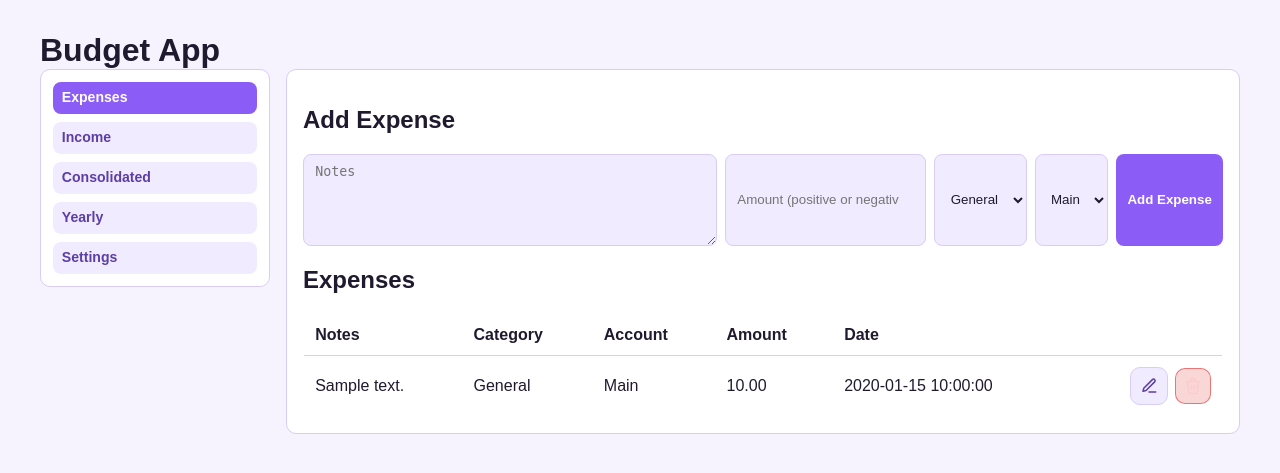
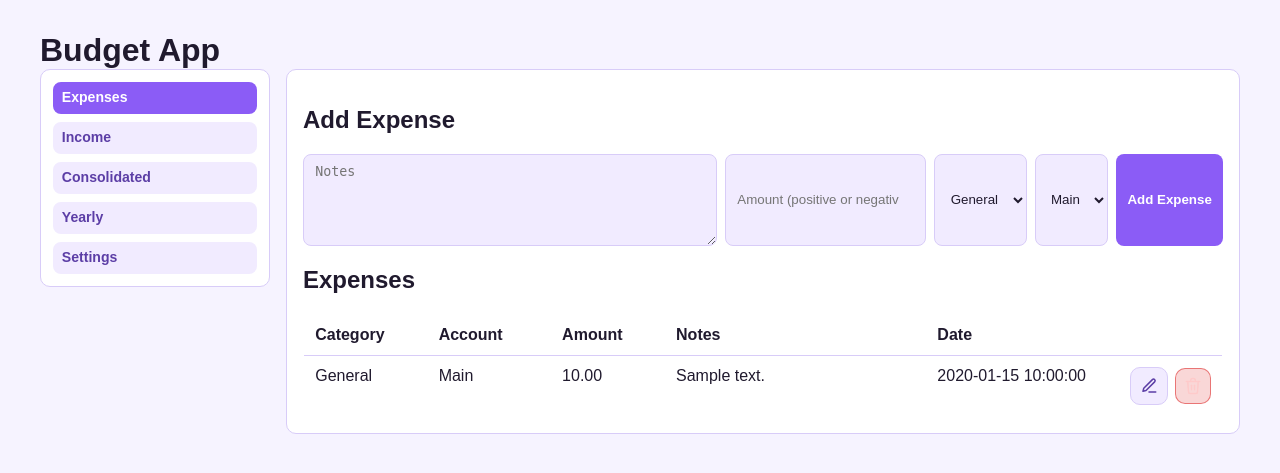
Before and after one commit to flymperis/Vibe-Budgeting, a Flask app: page / in a window 1280 px wide. Shown: the top 473 px of the page. Run offline with Flask 3, Linux system fonts and the light colour scheme; data comes from the database, SQL or seed files in the repository; tables that the repository leaves empty hold one stand-in row (values such as "Sample post").

Commit message:
Paginate expense/income lists; wrap notes column and reorder before date
Co-authored-by: Cursor <cursoragent@cursor.com>

```diff
--- a/app.py
+++ b/app.py
@@ -13,6 +13,7 @@ app = Flask(__name__)
 app.secret_key = os.environ.get("FLASK_SECRET_KEY", "dev-change-me")
 DB_PATH = "database.db"
 EXPORT_FORMAT_VERSION = 1
+LIST_PAGE_SIZE = 75
 
 SHEET_META = "_meta"
 SHEET_ACCOUNTS = "Accounts"
@@ -40,6 +41,13 @@ def normalize_income_amount(raw):
     except (TypeError, ValueError):
         value = 0.0
     return abs(value)
+
+
+def normalize_list_page(value):
+    try:
+        return max(1, int(str(value).strip()))
+    except (TypeError, ValueError):
+        return 1
 
 
 def normalize_year(value):
@@ -315,6 +323,12 @@ def redirect_home(panel=None, settings_section=None):
         query["settings_section"] = sec
     if target == "yearly":
         query["year"] = year_for_redirect
+    exp_pg = normalize_list_page(request.form.get("exp_page") or request.args.get("exp_page") or 1)
+    inc_pg = normalize_list_page(request.form.get("inc_page") or request.args.get("inc_page") or 1)
+    if target == "expenses" and exp_pg > 1:
+        query["exp_page"] = exp_pg
+    if target == "income" and inc_pg > 1:
+        query["inc_page"] = inc_pg
     return redirect(url_for("index", **query))
 
 
@@ -851,6 +865,11 @@ def index():
 
     categories = conn.execute("SELECT id, name FROM categories ORDER BY name").fetchall()
     income_categories = conn.execute("SELECT id, name FROM income_categories ORDER BY name").fetchall()
+
+    expense_total = conn.execute("SELECT COUNT(*) AS n FROM expenses").fetchone()["n"]
+    expense_num_pages = max(1, (expense_total + LIST_PAGE_SIZE - 1) // LIST_PAGE_SIZE)
+    expense_page = min(normalize_list_page(request.args.get("exp_page")), expense_num_pages)
+    expense_offset = (expense_page - 1) * LIST_PAGE_SIZE
     expenses = conn.execute(
         """
         SELECT
@@ -867,10 +886,17 @@ def index():
         JOIN categories c ON c.id = e.category_id
         JOIN accounts a ON a.id = e.account_id
         ORDER BY e.spent_at DESC
-        """
+        LIMIT ? OFFSET ?
+        """,
+        (LIST_PAGE_SIZE, expense_offset),
     ).fetchall()
 
     accounts = conn.execute("SELECT id, name, opening_balance FROM accounts ORDER BY name").fetchall()
+
+    income_total = conn.execute("SELECT COUNT(*) AS n FROM income_entries").fetchone()["n"]
+    income_num_pages = max(1, (income_total + LIST_PAGE_SIZE - 1) // LIST_PAGE_SIZE)
+    income_page = min(normalize_list_page(request.args.get("inc_page")), income_num_pages)
+    income_offset = (income_page - 1) * LIST_PAGE_SIZE
     income_entries = conn.execute(
         """
         SELECT
@@ -887,7 +913,9 @@ def index():
         JOIN income_categories c ON c.id = i.category_id
         JOIN accounts a ON a.id = i.account_id
         ORDER BY i.received_at DESC
-        """
+        LIMIT ? OFFSET ?
+        """,
+        (LIST_PAGE_SIZE, income_offset),
     ).fetchall()
 
     total_expenses = conn.execute(
@@ -1026,6 +1054,13 @@ def index():
         yearly_total_income=yearly_total_income,
         yearly_total_expenses=yearly_total_expenses,
         yearly_total_delta=yearly_total_delta,
+        expense_page=expense_page,
+        expense_total=expense_total,
+        expense_num_pages=expense_num_pages,
+        income_page=income_page,
+        income_total=income_total,
+        income_num_pages=income_num_pages,
+        list_page_size=LIST_PAGE_SIZE,
     )
 
 
--- a/static/styles.css
+++ b/static/styles.css
@@ -192,6 +192,30 @@ form {
     max-width: 7rem;
 }
 
+.list-pagination {
+    display: flex;
+    flex-wrap: wrap;
+    align-items: center;
+    justify-content: space-between;
+    gap: 0.75rem;
+    margin-top: 0.75rem;
+    padding: 0.55rem 0.65rem;
+    border: 1px solid var(--border);
+    border-radius: 8px;
+    background: var(--surface-alt);
+}
+
+.list-pagination-meta {
+    font-size: 0.9rem;
+}
+
+.list-pagination-buttons {
+    display: flex;
+    flex-wrap: wrap;
+    align-items: center;
+    gap: 0.5rem;
+}
+
 .yearly-table-wrap {
     overflow-x: auto;
     margin-top: 0.5rem;
@@ -334,6 +358,52 @@ th, td {
     text-align: left;
     padding: 0.7rem;
     border-bottom: 1px solid var(--border);
+}
+
+.entries-table {
+    table-layout: fixed;
+}
+
+.entries-table th:nth-child(1),
+.entries-table th:nth-child(2),
+.entries-table td:nth-child(1),
+.entries-table td:nth-child(2) {
+    width: 11%;
+    max-width: 9rem;
+    overflow-wrap: anywhere;
+    word-break: break-word;
+    vertical-align: top;
+}
+
+.entries-table .cell-amount {
+    width: 5rem;
+    white-space: nowrap;
+    vertical-align: top;
+    font-variant-numeric: tabular-nums;
+}
+
+.entries-table td.cell-notes,
+.entries-table th.cell-notes-head {
+    width: 26%;
+    max-width: 15rem;
+    white-space: normal;
+    overflow-wrap: anywhere;
+    word-break: break-word;
+    vertical-align: top;
+}
+
+.entries-table td.cell-date,
+.entries-table th.cell-date-head {
+    width: 10rem;
+    max-width: 10rem;
+    white-space: nowrap;
+    vertical-align: top;
+}
+
+.entries-table .cell-actions {
+    width: 4.5rem;
+    white-space: nowrap;
+    vertical-align: top;
 }
 
 .stats {
--- a/templates/index.html
+++ b/templates/index.html
@@ -45,18 +46,18 @@
                     </form>
 
                     <h2>Expenses</h2>
-                    <table>
+                    <table class="entries-table">
                         <thead>
-                            <tr><th>Notes</th><th>Category</th><th>Account</th><th>Amount</th><th>Date</th><th></th></tr>
+                            <tr><th>Category</th><th>Account</th><th>Amount</th><th class="cell-notes-head">Notes</th><th class="cell-date-head">Date</th><th></th></tr>
                         </thead>
                         <tbody>
                             {% for expense in expenses %}
                                 <tr>
-                                    <td>{{ expense.notes }}</td>
                                     <td>{{ expense.category_name }}</td>
                                     <td>{{ expense.account_name }}</td>
-                                    <td>{{ "%.2f"|format(expense.amount) }}</td>
-                                    <td>{{ expense.spent_at }}</td>
+                                    <td class="cell-amount">{{ "%.2f"|format(expense.amount) }}</td>
+                                    <td class="cell-notes">{{ expense.notes }}</td>
+                                    <td class="cell-date">{{ expense.spent_at }}</td>
                                     <td class="cell-actions">
                                         <div class="action-stack">
                                             <details class="edit-details">
@@ -121,18 +141,18 @@
                     </form>
 
                     <h2>Income Entries</h2>
-                    <table>
+                    <table class="entries-table">
                         <thead>
-                            <tr><th>Notes</th><th>Category</th><th>Account</th><th>Amount</th><th>Date</th><th></th></tr>
+                            <tr><th>Category</th><th>Account</th><th>Amount</th><th class="cell-notes-head">Notes</th><th class="cell-date-head">Date</th><th></th></tr>
                         </thead>
                         <tbody>
                             {% for entry in income_entries %}
                                 <tr>
-                                    <td>{{ entry.notes }}</td>
                                     <td>{{ entry.category_name }}</td>
                                     <td>{{ entry.account_name }}</td>
-                                    <td>{{ "%.2f"|format(entry.amount) }}</td>
-                                    <td>{{ entry.received_at }}</td>
+                                    <td class="cell-amount">{{ "%.2f"|format(entry.amount) }}</td>
+                                    <td class="cell-notes">{{ entry.notes }}</td>
+                                    <td class="cell-date">{{ entry.received_at }}</td>
                                     <td class="cell-actions">
                                         <div class="action-stack">
                                             <details class="edit-details">
@@ -523,6 +561,12 @@
                 } else {
                     params.delete("year");
                 }
+                if (panelKey !== "expenses") {
+                    params.delete("exp_page");
+                }
+                if (panelKey !== "income") {
+                    params.delete("inc_page");
+                }
                 const nextUrl = `${window.location.pathname}?${params.toString()}`;
                 window.history.replaceState({}, "", nextUrl);
             }
```
Also changed, not shown: other parts of templates/index.html (+38 -0 lines).
